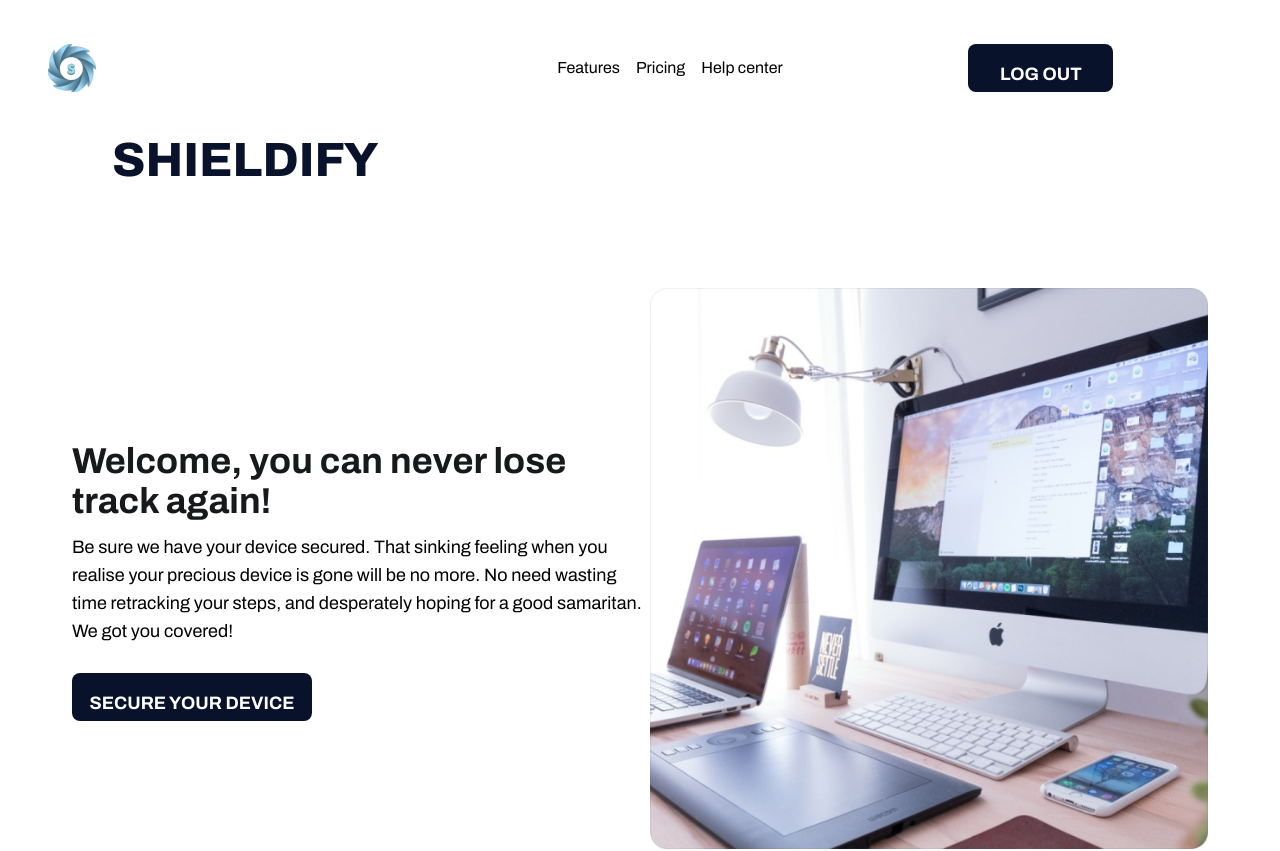
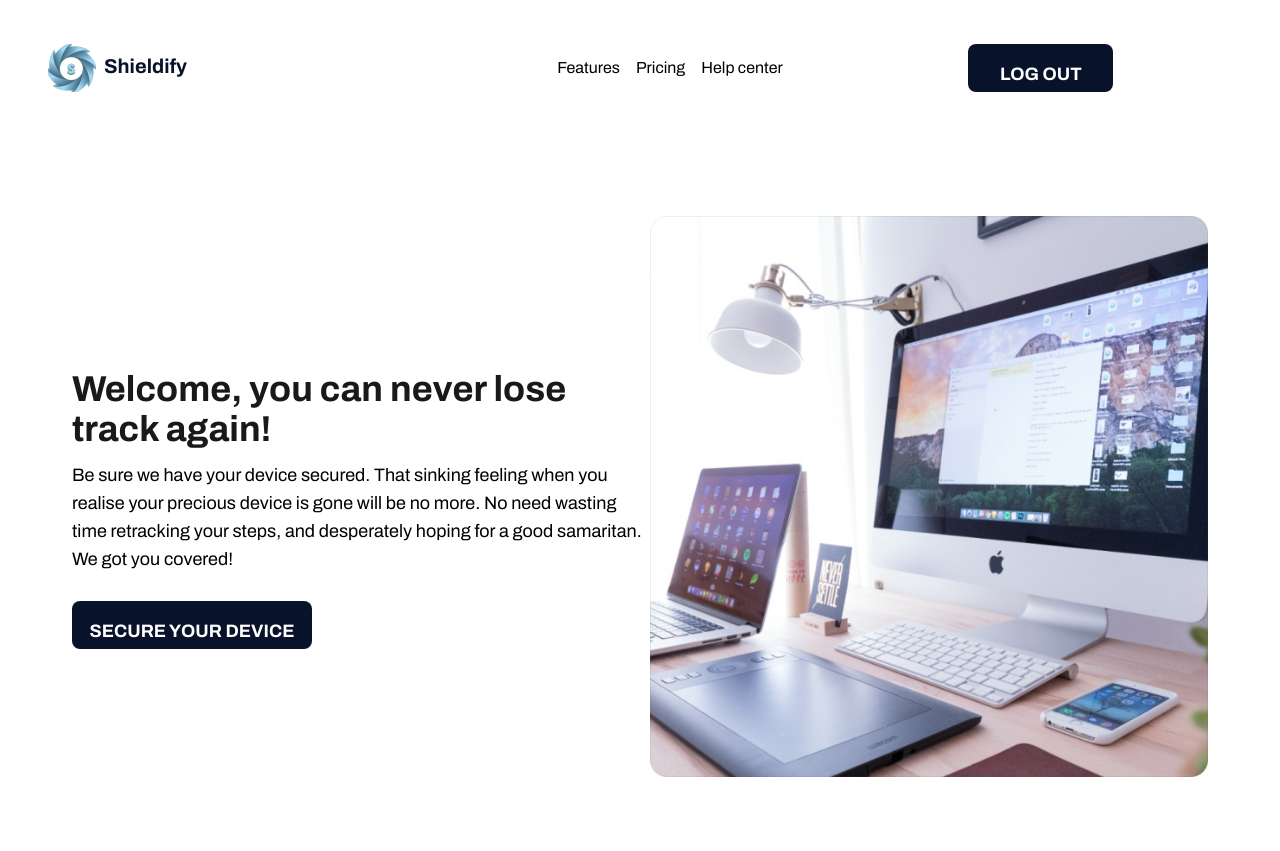
Before and after one commit to Bensteolly/capston-shiedify, a React (Create React App) app: page /home in a window 1280 px wide. Shown: the top 851 px of the page. Built offline with nearby package versions, Linux system fonts and the light colour scheme.

Commit message:
added title to logo

```diff
--- a/src/Components/Home.jsx
+++ b/src/Components/Home.jsx
@@ -25,8 +25,9 @@ const Home = () => {
     <div>
       <div className=" w-full px-4 sm:px-3 lg:px-3 py-3   ">
         <div className="flex sm:flex-row justify-between items-center w-full max-w-[1200px] mx-auto p-2">
-          <div className="w-[40%] h-[40%]">
+          <div className="w-[40%] h-[40%] sm:flex">
             <img src={Logo} alt="Shiedify logo" className="h-12 w-12 object-cover" />
+            <p className="text-[#09122B] text-lg sm:text-xl font-bold sm:mt-2 sm:pl-2">Shieldify</p>
           </div>
           <ul className="lg:flex hidden sm: gap-4 mt-4 sm:mt-0">
             <li>Features</li>
@@ -38,13 +39,8 @@ const Home = () => {
               <button className='bg-[#09122B] text-white w-full max-w-[145px] h-full max-h-12 rounded-lg p-4 font-bold text-center text-sm my-6 sm:mx-[150px] sm:text-lg'
                 onClick={userSignOut}>LOG OUT</button>
             </Link>
-
           </div>
         </div>
-        <div>
-          <div className="text-[#09122B] font-extrabold  text-[32px] sm:text-[48px] ml-[100px]">SHIELDIFY</div>
-        </div>
-
       </div>
       <div className="w-full max-w-[1200px] flex flex-col  sm:flex-row justify-between mx-auto px-3 sm:px-6 lg:px-8">
         <div className="max-w-[578px] mt-8 sm:mt-[233px] sm:h-86">
@@ -59,7 +55,7 @@ const Home = () => {
           <img src={Heroimage} alt="workstation" className="w-full h-auto" />
         </div>
       </div>
-      <Questions />
+      <Questions />l
       <Footer />
     </div>
   )
--- a/src/Components/Navbar.jsx
+++ b/src/Components/Navbar.jsx
@@ -10,7 +10,10 @@ const Navbar = () =>{
       <div className=" w-full px-4 sm:px-3 lg:px-3 py-3   ">
       <div className="flex sm:flex-row justify-between items-center w-full max-w-[1200px] mx-auto p-2 ">
         <div
-        className="w-[12%] h-[12%]"><img src={Logo} alt="Shieldfy-logo" className="w-full h-full object-cover sm:w-[40%] sm:h-[40%]" /></div>
+        className="w-[12%] h-[12%] sm:flex">
+          <img src={Logo} alt="Shieldfy-logo" className="w-full h-full object-cover sm:w-[40%] sm:h-[40%]" />
+          <p className="text-[#09122B] text-lg sm:text-xl font-bold sm:mt-2 sm:pl-2 ">Shieldify</p>
+          </div>
         <ul className="lg:flex hidden sm: gap-4 mt-4 sm:mt-0">
           <li>Features</li>
           <li>Pricing</li>
```
